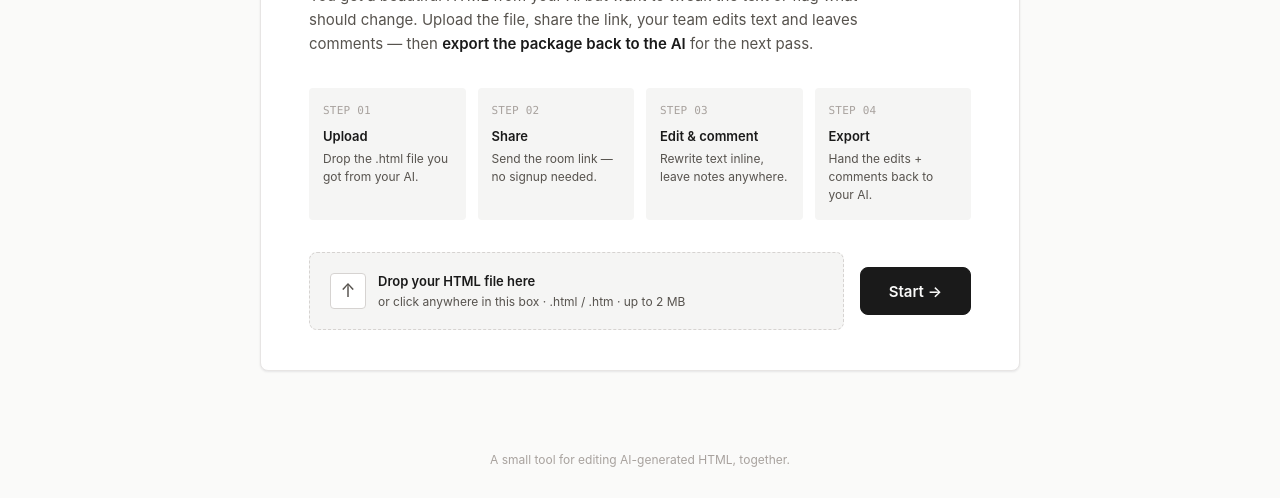
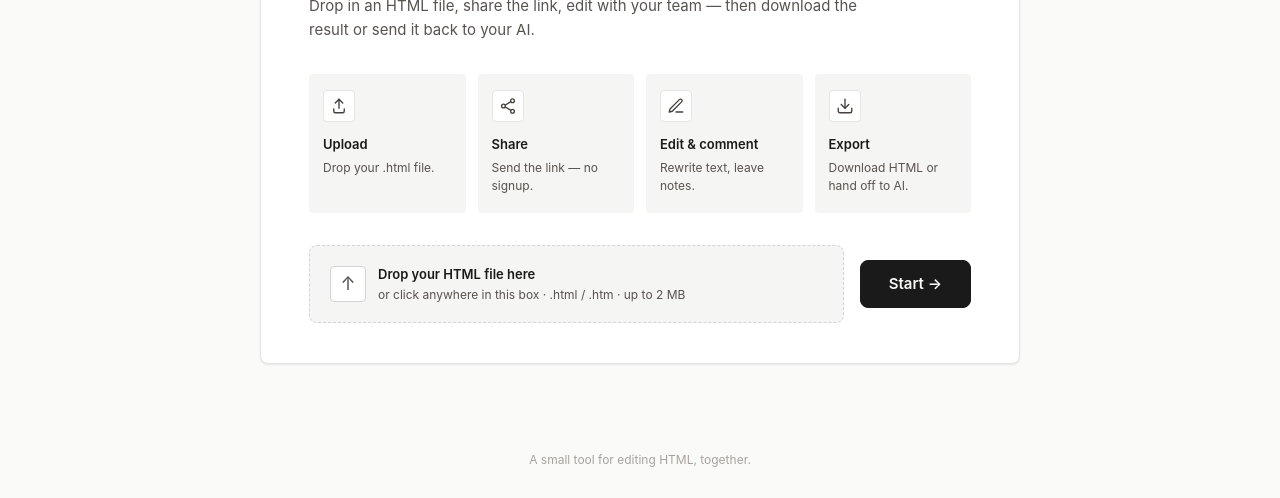
Before and after one commit to haolinwang-ship-it/HTML-Editor, a website: page web/index.html in a window 1280 px wide. Shown: the part 302-800 px from the top of the page. Drawn offline with Linux system fonts and the light colour scheme.

Commit message:
landing: trim copy, add step icons, fix export framing

```diff
--- a/web/index.html
+++ b/web/index.html
@@ -128,14 +128,23 @@
   .step {
     background: var(--panel-2);
     border-radius: var(--radius-sm);
-    padding: 14px 14px 16px;
+    padding: 16px 14px 18px;
   }
-  .step .n {
-    font-family: var(--font-mono);
-    font-size: 11px;
-    color: var(--subtle);
-    letter-spacing: 0.02em;
-    margin-bottom: 6px;
+  .step .icon {
+    width: 32px;
+    height: 32px;
+    border-radius: var(--radius-sm);
+    background: var(--panel);
+    border: var(--rule-w) solid var(--rule);
+    display: flex;
+    align-items: center;
+    justify-content: center;
+    color: var(--ink-soft);
+    margin-bottom: 12px;
+  }
+  .step .icon svg {
+    width: 18px;
+    height: 18px;
   }
   .step .t {
     font-size: var(--text-sm);
@@ -323,32 +332,55 @@
     <div class="eyebrow">For revising AI-generated HTML</div>
     <h1>Edit and comment on<br>AI-generated HTML — together.</h1>
     <p class="lead">
-      You get a beautiful HTML from your AI but want to tweak the text or
-      flag what should change. Upload the file, share the link, your team
-      edits text and leaves comments — then <strong>export the package back
-      to the AI</strong> for the next pass.
+      Drop in an HTML file, share the link, edit with your team — then
+      download the result or send it back to your AI.
     </p>
 
     <div class="steps">
       <div class="step">
-        <div class="n">STEP 01</div>
+        <div class="icon">
+          <svg viewBox="0 0 24 24" fill="none" stroke="currentColor" stroke-width="1.8" stroke-linecap="round" stroke-linejoin="round" aria-hidden="true">
+            <path d="M12 3v12"/>
+            <path d="M7 8l5-5 5 5"/>
+            <path d="M5 16v3a2 2 0 0 0 2 2h10a2 2 0 0 0 2-2v-3"/>
+          </svg>
+        </div>
         <div class="t">Upload</div>
-        <div class="d">Drop the .html file you got from your AI.</div>
+        <div class="d">Drop your .html file.</div>
       </div>
       <div class="step">
-        <div class="n">STEP 02</div>
+        <div class="icon">
+          <svg viewBox="0 0 24 24" fill="none" stroke="currentColor" stroke-width="1.8" stroke-linecap="round" stroke-linejoin="round" aria-hidden="true">
+            <circle cx="18" cy="5" r="2.5"/>
+            <circle cx="6" cy="12" r="2.5"/>
+            <circle cx="18" cy="19" r="2.5"/>
+            <path d="M8.5 13.3l7 4.4"/>
+            <path d="M15.5 6.3l-7 4.4"/>
+          </svg>
+        </div>
         <div class="t">Share</div>
-        <div class="d">Send the room link — no signup needed.</div>
+        <div class="d">Send the link — no signup.</div>
       </div>
       <div class="step">
-        <div class="n">STEP 03</div>
+        <div class="icon">
+          <svg viewBox="0 0 24 24" fill="none" stroke="currentColor" stroke-width="1.8" stroke-linecap="round" stroke-linejoin="round" aria-hidden="true">
+            <path d="M12 20h9"/>
+            <path d="M16.5 3.5a2.121 2.121 0 0 1 3 3L7 19l-4 1 1-4 12.5-12.5z"/>
+          </svg>
+        </div>
         <div class="t">Edit &amp; comment</div>
-        <div class="d">Rewrite text inline, leave notes anywhere.</div>
+        <div class="d">Rewrite text, leave notes.</div>
       </div>
       <div class="step">
-        <div class="n">STEP 04</div>
+        <div class="icon">
+          <svg viewBox="0 0 24 24" fill="none" stroke="currentColor" stroke-width="1.8" stroke-linecap="round" stroke-linejoin="round" aria-hidden="true">
+            <path d="M21 15v4a2 2 0 0 1-2 2H5a2 2 0 0 1-2-2v-4"/>
+            <path d="M7 10l5 5 5-5"/>
+            <path d="M12 15V3"/>
+          </svg>
+        </div>
         <div class="t">Export</div>
-        <div class="d">Hand the edits + comments back to your AI.</div>
+        <div class="d">Download HTML or hand off to AI.</div>
       </div>
     </div>
 
@@ -376,7 +408,7 @@
   </div>
 </section>
 
-<div class="footer">A small tool for editing AI-generated HTML, together.</div>
+<div class="footer">A small tool for editing HTML, together.</div>
 
 <script>
   const startBtn = document.getElementById('start-btn');
```
